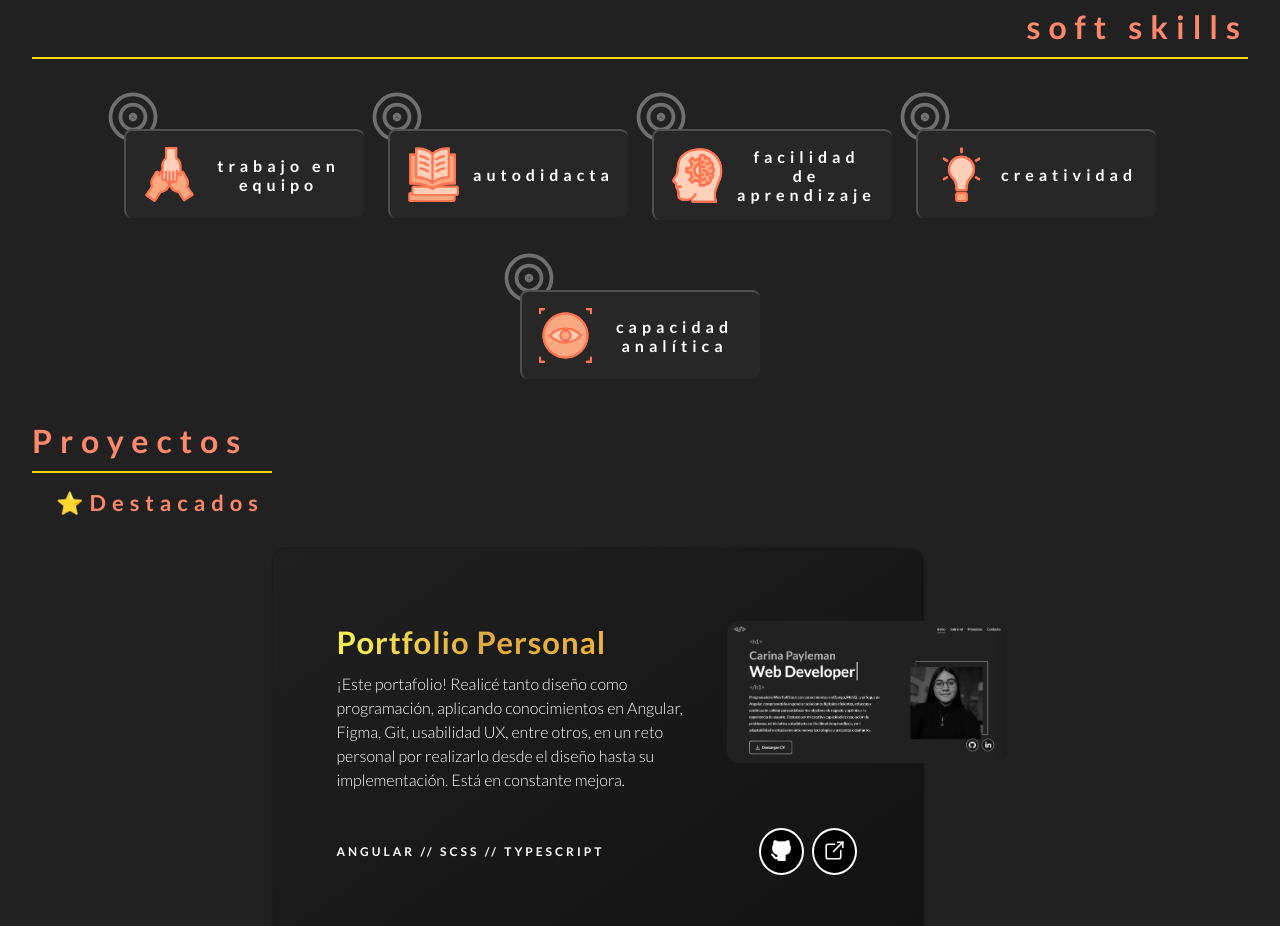
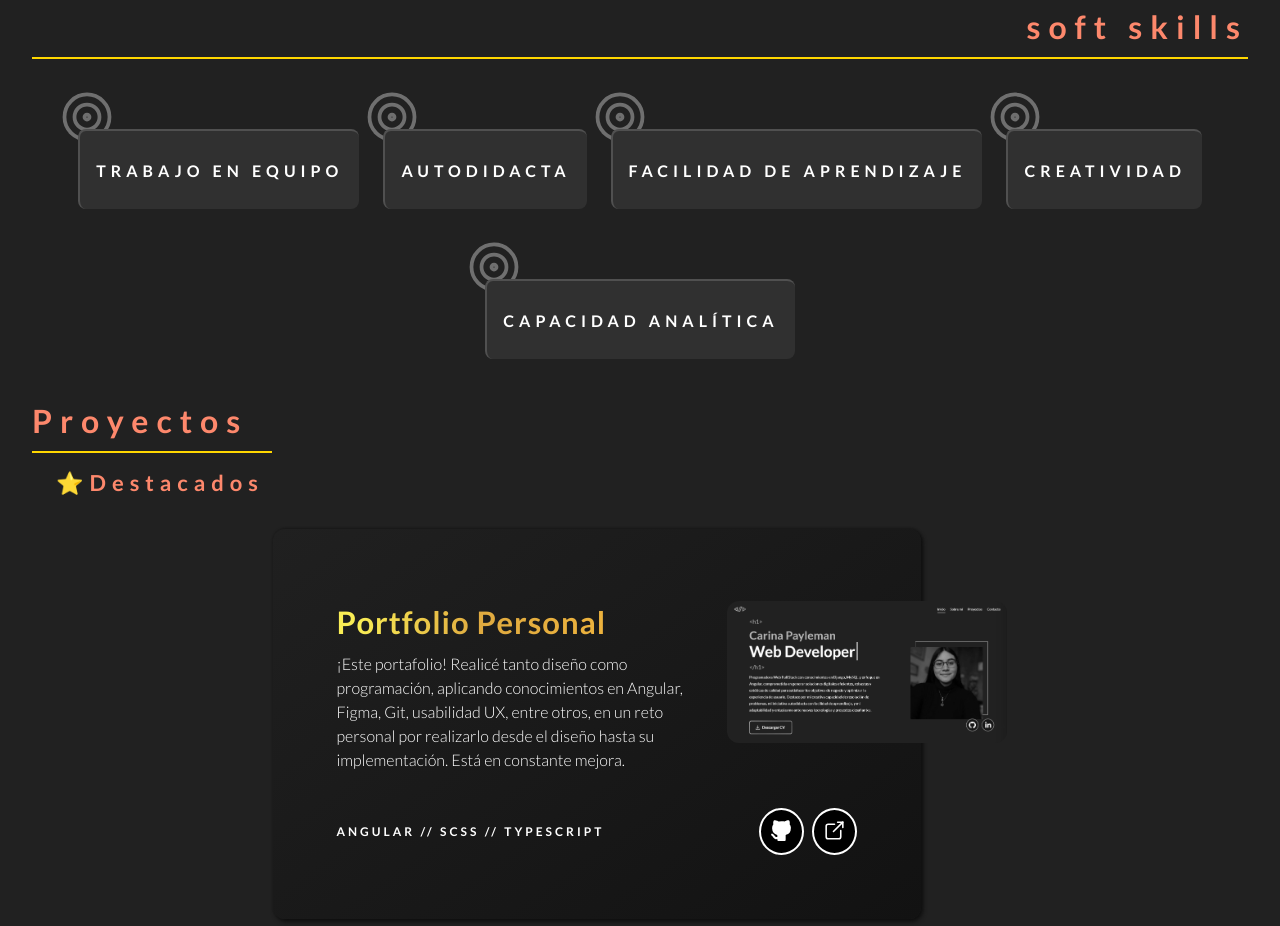
Before and after one commit to PaylemanC/portfolio, an Angular app: page / in a window 1280 px wide. Shown: the part 1900-2826 px from the top of the page. Built offline with nearby package versions, Linux system fonts and the light colour scheme.

Commit message:
Modifica skill base para icon opcional

```diff
--- a/src/app/components/soft-skill/soft-skill.component.html
+++ b/src/app/components/soft-skill/soft-skill.component.html
@@ -8,7 +8,6 @@
     </svg>
   </span>
   <div class="soft-skill__content">
-    <img [src]="softSkill.icon" alt="Ícono visual de {{softSkill.name}} ">
     <p>{{softSkill.name}}</p>
   </div>
 </div>
--- a/src/app/components/soft-skill/soft-skill.component.scss
+++ b/src/app/components/soft-skill/soft-skill.component.scss
@@ -11,13 +11,12 @@
 
 .soft-skill__content {
   @extend .hard-skill__content;
-  background-color: #272727;
   border: 2px solid #505050;
   border-bottom: none;
   border-right: none;
-  width: 240px;
+  height: 80px;
   p {
-    text-transform: lowercase;
+    text-transform: uppercase;
     letter-spacing: .5rem;
     text-align: center;
   }
--- a/src/app/models/skill.ts
+++ b/src/app/models/skill.ts
@@ -1,5 +1,5 @@
 export interface Skill {
   id: number;
   name: string;
-  icon: string;
+  icon?: string;
 }
```
